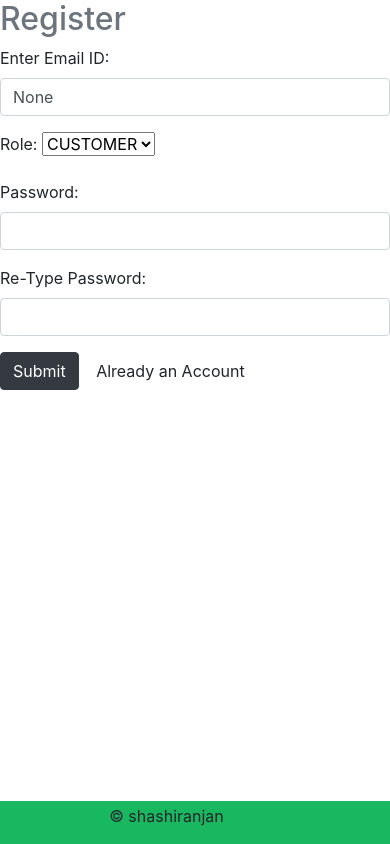
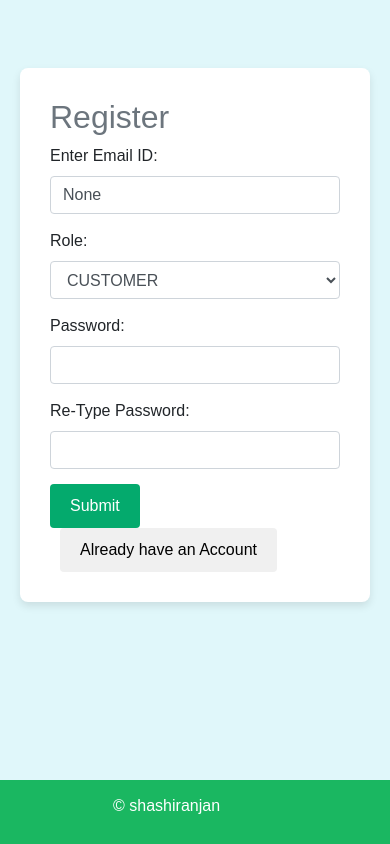
Before and after one commit to shashiranjan05/rentalbox, a Django app: page /register/ in a window 390 px wide. Run offline with Django 5.2, Linux system fonts and the light colour scheme; some libraries are stand-ins or nearby versions.

Commit message:
created responsive login/register page

```diff
--- a/warehouse/static/warehouse/css/enquiry.css
+++ b/warehouse/static/warehouse/css/enquiry.css
@@ -37,8 +37,9 @@
 
 .col-25 {
   float: left;
-    width: 25%;
+  width: 18%;
   margin-top: 6px;
+  margin-left: 10%;
 }
 
 .col-75 {
--- /dev/null
+++ b/warehouse/static/warehouse/css/register.css
@@ -0,0 +1,70 @@
+/* General styles */
+body {
+    background-color: #e0f7fa; /* Light blue background */
+    font-family: Arial, sans-serif;
+}
+
+.container {
+    margin-top: 20px;
+    padding: 20px;
+}
+
+/* Form box styles */
+.form-box {
+    background-color: #ffffff;
+    padding: 30px;
+    border-radius: 8px;
+    box-shadow: 0 4px 8px rgba(0, 0, 0, 0.1);
+}
+
+/* Form styles */
+.form-group {
+    margin-bottom: 15px;
+}
+
+.form-control {
+    border-radius: 4px;
+}
+
+.btn-dark {
+    background-color: #04AA6D;
+    color: #ffffff;
+    border: none;
+    border-radius: 4px;
+    padding: 10px 20px;
+    cursor: pointer;
+}
+
+.btn-dark:hover {
+    background-color: #45a049;
+}
+
+.btn-light {
+    background-color: #f0f0f0;
+    color: #000;
+    border: none;
+    border-radius: 4px;
+    padding: 10px 20px;
+    margin-left: 10px;
+    cursor: pointer;
+}
+
+.btn-light:hover {
+    background-color: #e0e0e0;
+}
+
+.text-danger {
+    color: #721c24;
+    font-size: 0.875rem;
+}
+
+/* Footer styles */
+.footer {
+    background-color: rgb(26, 183, 97);
+    color: white;
+    text-align: center;
+    padding: 10px;
+    position: fixed;
+    width: 100%;
+    bottom: 0;
+}
--- a/warehouse/static/warehouse/css/sales_quote.css
+++ b/warehouse/static/warehouse/css/sales_quote.css
@@ -37,8 +37,9 @@
 
   .col-25 {
     float: left;
-    width: 25%;
+    width: 18%;
     margin-top: 6px;
+    margin-left: 50px;
   }
 
   .col-75 {
--- a/warehouse/templates/layout/app.html
+++ b/warehouse/templates/layout/app.html
@@ -1,7 +1,7 @@
 <!DOCTYPE html>
 <html lang="en">
 <head>
-  <title>Django Auth Application for Testing</title>
+
   <meta charset="utf-8">
   <meta name="viewport" content="width=device-width, initial-scale=1">
   <link rel="stylesheet" href="https://cdn.jsdelivr.net/npm/bootstrap@4.6.2/dist/css/bootstrap.min.css">
--- a/warehouse/templates/warehouse/register.html
+++ b/warehouse/templates/warehouse/register.html
@@ -1,54 +1,70 @@
 {% extends 'layout/app.html' %}
+{% load static %}
 
 {% block content %}
+<!DOCTYPE html>
+<html lang="en">
+<head>
+    <meta charset="UTF-8">
+    <meta name="viewport" content="width=device-width, initial-scale=1.0">
+    <link rel="stylesheet" href="{% static 'warehouse/css/register.css' %}">
+    <title>Register</title>
+</head>
+<body>
+    <div class="container my-5">
         <div class="row justify-content-center">
-    <div class="col-sm-6">
+            <div class="col-md-6">
+                <div class="form-box">
                     <h2 class="text-muted">Register</h2>
                     <form method="POST" action="{% url 'register' %}">
                         {% csrf_token %}
-
                         <div class="form-group">
                             <label for="{{ form.email.id_for_label }}">
                                 Enter Email ID:
                             </label>
-                <input type="text" name="{{ form.email.name }}" class="form-control" value="{{ form.email.value}}">
-                <span class="text-danger">{{ form.email.errors }}</span>
+                            <input type="text" name="{{ form.email.name }}" id="{{ form.email.id_for_label }}" class="form-control" value="{{ form.email.value }}">
+                            <div class="text-danger">{{ form.email.errors }}</div>
                         </div>
                         <div class="form-group">
                             <label for="{{ form.role.id_for_label }}">
                                 Role:
                             </label>
-                <select name="{{ form.role.name }}"  value="{{ form.role.value}}" required>
+                            <select name="{{ form.role.name }}" id="{{ form.role.id_for_label }}" class="form-control" required>
                                 <option>CUSTOMER</option>
                                 <!-- <option>ADMIN</option> -->
-                </select><br>
-                <span class="text-danger">{{ form.role.errors }}</span>
+                            </select>
+                            <div class="text-danger">{{ form.role.errors }}</div>
                         </div>
                         <div class="form-group">
                             <label for="{{ form.password1.id_for_label }}">
                                 Password:
                             </label>
-                <input type="password" name="{{ form.password1.name }}" class="form-control" value="{{ form.password1.value}}">
-                <span class="text-danger">{{ form.password1.errors }}</span>
+                            <input type="password" name="{{ form.password1.name }}" id="{{ form.password1.id_for_label }}" class="form-control" value="{{ form.password1.value }}">
+                            <div class="text-danger">{{ form.password1.errors }}</div>
                         </div>
                         <div class="form-group">
                             <label for="{{ form.password2.id_for_label }}">
                                 Re-Type Password:
                             </label>
-                <input type="password" name="{{ form.password2.name }}" class="form-control" value="{{ form.password2.value}}">
-                <span class="text-danger">{{ form.password2.errors }}</span>
+                            <input type="password" name="{{ form.password2.name }}" id="{{ form.password2.id_for_label }}" class="form-control" value="{{ form.password2.value }}">
+                            <div class="text-danger">{{ form.password2.errors }}</div>
                         </div>
                         <button type="submit" class="btn btn-dark">Submit</button>
-            <a href="{% url 'login' %}" class="btn btn-default">Already an Account</a>
-
+                        <a href="{% url 'login' %}" class="btn btn-light">Already have an Account</a>
                     </form>
                 </div>
+            </div>
+        </div>
+    </div>
 
-</div>
- <!-- footer start -->
- <div class="footer" style="background-color: rgb(26, 183, 97); text-align: center; left: 0%; width: 100%; bottom: 0%; position: fixed; ">
-    <p>&copy shashiranjan<a href="https://www.linkedin.com/in/shashiranjan05/" ><i class="fa fa-linkedin-square" style="font-size:24px; color: black;"></i></a> &nbsp;<a href="https://github.com/shashiranjan05"><i class="fa fa-github-square" style="font-size:24px; color: black;" ></i></a>
+    <!-- Footer Start -->
+    <div class="footer">
+        <p>&copy; shashiranjan
+            <a href="https://www.linkedin.com/in/shashiranjan05/"><i class="fa fa-linkedin-square" style="font-size:24px; color: black;"></i></a>
+            <a href="https://github.com/shashiranjan05"><i class="fa fa-github-square" style="font-size:24px; color: black;"></i></a>
         </p>
     </div>
-<!-- footer end -->
+    <!-- Footer End -->
+</body>
+</html>
 {% endblock %}
--- a/warehouse/views.py
+++ b/warehouse/views.py
@@ -16,11 +16,20 @@
 
 # Create your views here.
 def index(request):
-    username= request.user.email
-    name = username.split('@')[0]
-    role=request.user.role
+    user_obj=request.user
+    print("username -----------", user_obj)
+    if request.user.is_authenticated:
+        # This means the user is logged in
+        print("-------------found")
+        username = request.user.email
+        name = username.split('@')[0]
+        role = request.user.role
+    else:
+        print("not found")
+        name = 'AnonymousUser'
+        role = ''
+    context = {'name':name,'role':role}
 
-    context = {'name':name,'role':role}
     return render(request, 'warehouse/index.html', context)
 
 # def index(request):
@@ -42,7 +51,6 @@
     current_second= current_time.second
 
     current_order_id = str(current_year) + str(current_month) + str(current_day) + str(current_hour) + str(current_minute) + str(current_second)
-    print("current_order_id----", current_order_id)
 
     return current_order_id
 
```
Also changed, not shown: warehouse/static/warehouse/css/login.css (added, +72 -0 lines), warehouse/templates/warehouse/enquiry.html (+13 -2 lines), warehouse/templates/warehouse/index.html (+9 -4 lines), warehouse/templates/warehouse/login.html (+31 -14 lines), warehouse/templates/warehouse/sales_quote.html (+12 -9 lines), db.sqlite3, warehouse/templates/warehouse/invoice.html (line endings or trailing spaces). Lines whose indentation alone changed are shown as unchanged.
